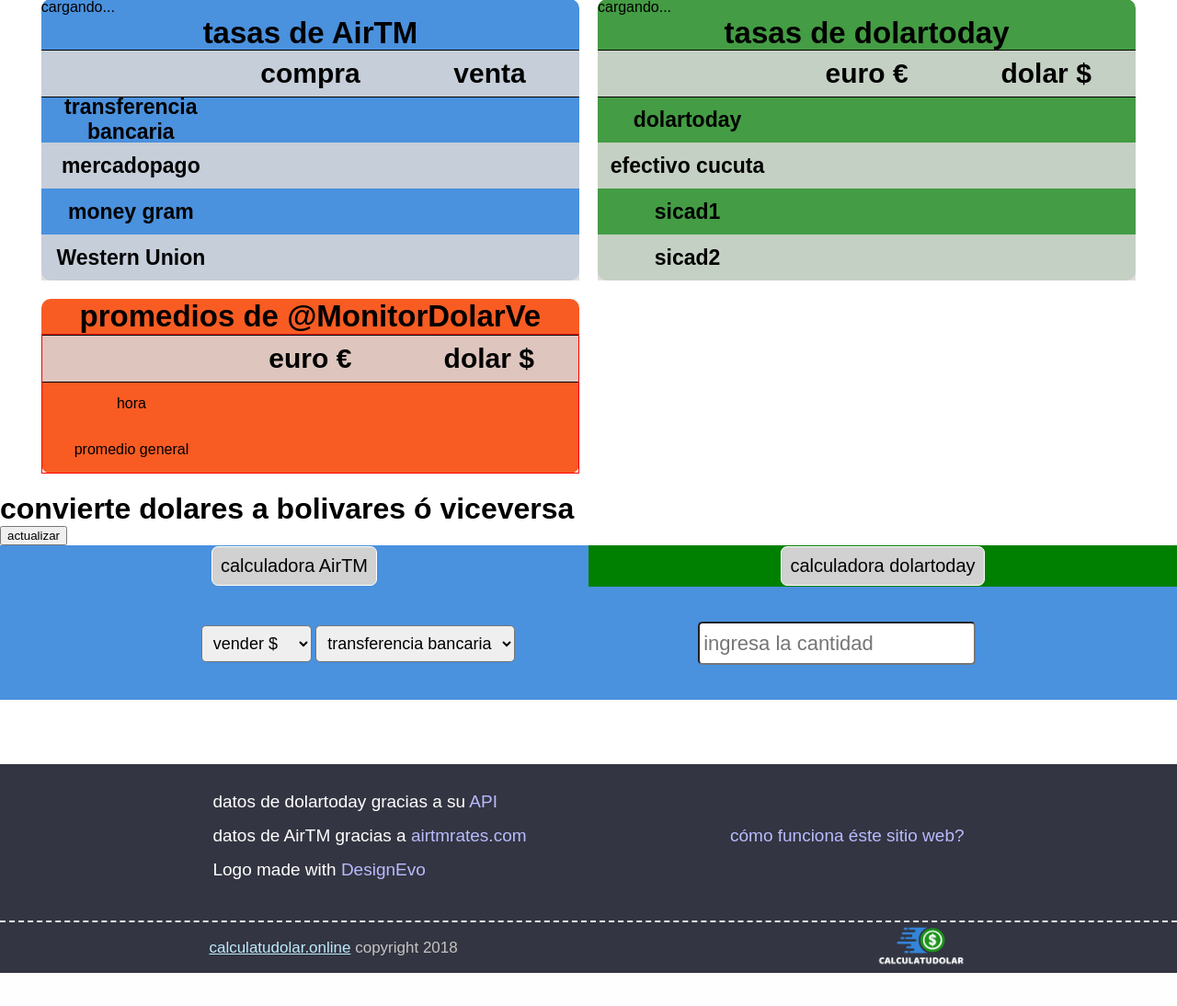
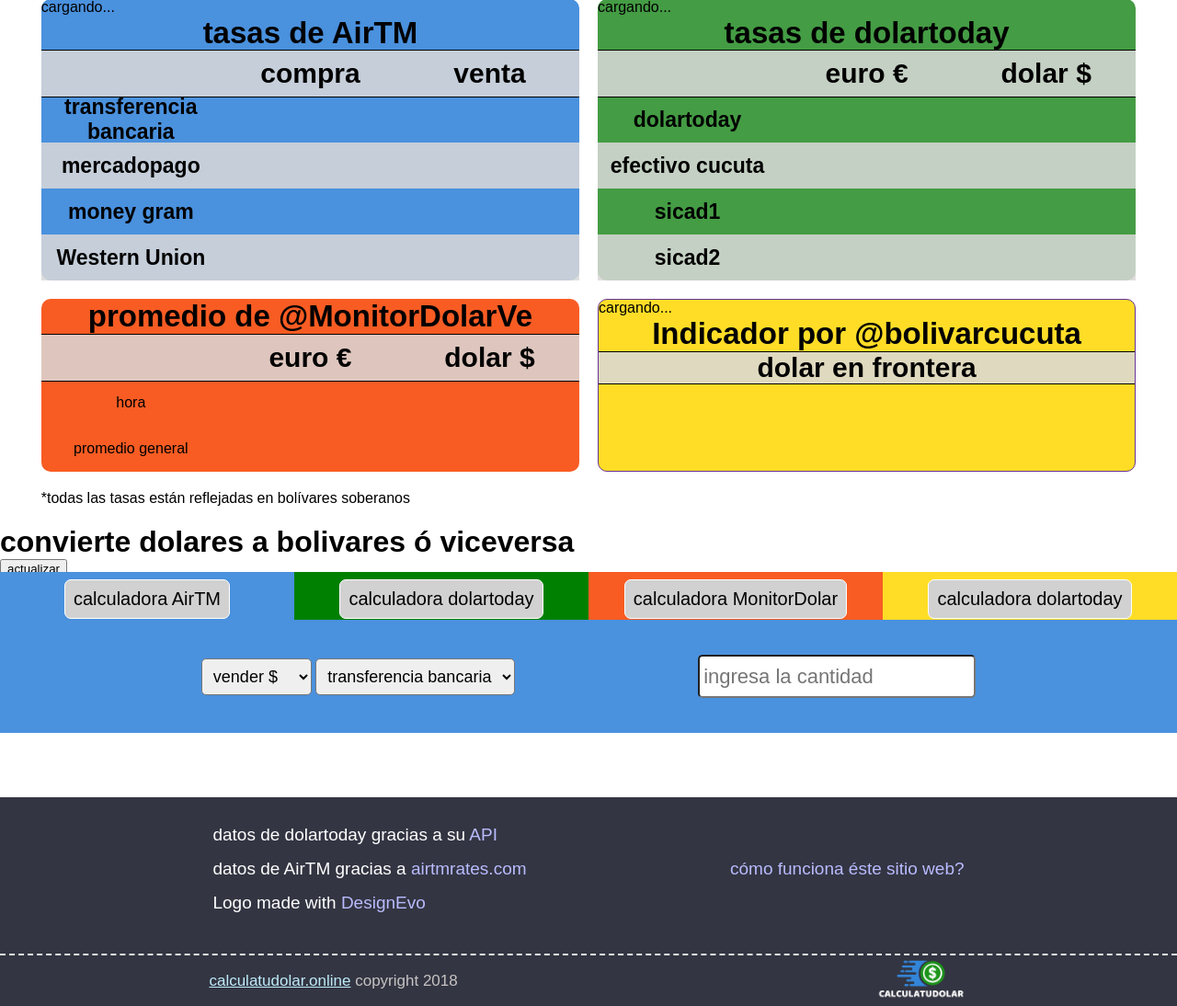
Before and after one commit to coxato/calculatudolar, a Django app: page / in a window 1280 px wide. Shown: the part 247-1341 px from the top of the page at 92% size. Before the commit the page ends 1305 px from the top, so only its background shows below. Run offline with Django 3.2, Linux system fonts and the light colour scheme; data that the repository does not hold is empty.

Commit message:
calculadoras y tasas listas, solo faltan mejoras visuales y detalles

```diff
--- a/calculatudolar/calculatudolar/urls.py
+++ b/calculatudolar/calculatudolar/urls.py
@@ -27,4 +27,5 @@
     path('admin/', admin.site.urls),
     path('',TemplateView.as_view(template_name = 'index.html'),name = 'welcome'),
     path('scraping',views.AjaxSoup,name = 'ajax_soup'),
+    path('scraping2',views.Bcucuta,name = 'Bcucuta'),
 ] + static(settings.MEDIA_URL, document_root = settings.MEDIA_ROOT)
--- a/calculatudolar/calculos/views.py
+++ b/calculatudolar/calculos/views.py
@@ -48,3 +48,24 @@
 
     print('esto es listo',listo)
     return HttpResponse(json.dumps(listo))
+
+
+def Bcucuta(request):
+    tasa = []
+    elementos = []
+    data = rq.get('https://twitter.com/bolivarcucuta')
+    text = data.text
+    soup = BeautifulSoup(text,'html.parser')
+    contenido = soup.select('.js-tweet-text-container')
+
+    print(len(contenido))
+    for div in contenido:
+        elementos.append(div.getText())
+
+    print(len(elementos))
+    for element in elementos:
+        if 'DOLAR EN FRONTERA' in element:
+            tasa.append(element)
+
+    print(tasa)
+    return HttpResponse(tasa)
--- a/calculatudolar/static/css/index.css
+++ b/calculatudolar/static/css/index.css
@@ -48,7 +48,10 @@
     margin-bottom: 7px;
     margin-top: 7px;
 }
-#botonToday,#botonAirtm{
+#botonToday,
+#botonAirtm,
+#botonMonitor,
+#botonBcucuta{
     background: rgb(209, 209, 209);
     transition: .3s;
     color: black;
@@ -60,6 +63,14 @@
 #botonAirtm:hover{
     background: #4a91de;
     color: white
+}
+#botonMonitor:hover{
+    background: rgb(248, 92, 35);
+    color: white;
+}
+#botonBcucuta:hover{
+    background: #ffdd27;
+    color: rgb(116, 115, 115);
 }
 
 /* ====================== tasas =================== */
@@ -78,15 +89,16 @@
 
 .tasas_principal_container{
     width: 93%;
-    /* border: 2px solid red; */
     display: grid;
     grid-gap: 20px;
     grid-template-columns: 1fr 1fr;
     padding: 20px 0;
-    /* height: 275px; */
 }
 
-.contenedorTasasToday,.contenedorTasasAirtm,.contenedor_de_tasas_monitor{
+.contenedorTasasToday,
+.contenedorTasasAirtm,
+.contenedor_de_tasas_monitor,
+.contenedor_tasa_Bcucuta{
     border-radius: 10px;
 }
 .contenedorTasasToday{
@@ -143,12 +155,11 @@
     font-size: 33px;
 }
 
-.tasaToday,.tasaAirtm,.tasaMonitor{
+.tasaToday,.tasaAirtm,.tasaMonitor,.tasasBcucuta{
     font-size: 20px;
 }
 /* =************tasa de monitor dolar*********= */
 .tasasMonitor{
-    border: 1px solid red;
     display: grid;
     grid-template-columns: repeat(3,1fr);
     grid-template-rows: repeat(3,50px);
@@ -163,6 +174,24 @@
     background: rgb(248, 92, 35);
 }
 
+/* bolivar cucuta ===============*/
+.contenedor_tasa_Bcucuta{
+    background: #ffdd27;
+    border: 1px solid rebeccapurple;
+}
+
+    .tasasBcucuta{
+        display: grid;
+        grid-template-columns: 1fr;
+        text-align: center;
+    }
+    .tasasBcucuta div{
+        width: 100%;
+    }
+    #tBcucuta{
+        font-size: 26px;
+        padding-top: 25px;
+    }
 
 
 .fondoTasa{
@@ -181,7 +210,6 @@
 /* ========================== calculadoras ========================= */
 
 .contenedor_principal_calculadoras{
-    /* border: 3px dashed red; */
     position: relative;
     width: 100%;
 }
@@ -193,12 +221,17 @@
     align-items: center;
     height: 45px;
 }
-.botonTodayCont,.botonAirtmCont{
-    width: 50%;
+.botonTodayCont,
+.botonAirtmCont,
+.botonMonitorCont,
+.botonBcucutaCont{
+    width: 100%;
     height: 100%;
     display: flex;
     justify-content: center;
     align-items: center;
+    color: black;
+    padding: 7px 0;
 }
 .botonTodayCont{
     background: green;
@@ -206,21 +239,32 @@
 .botonAirtmCont{
     background: #4a91de;
 }
+.botonMonitorCont{
+    background: rgb(248, 92, 35);
+}
+.botonBcucutaCont{
+    background: #ffdd27;
+}
 .contenedor_calculadoras{
-    /* border: 3px dashed blue; */
     width: 100%;
     height: auto;
     padding: 18px 0px;
     position: relative;
     background: #4a91de;
 }
-    .div_calc_today,.div_calc_airtm{
+    .div_calc_today,
+    .div_calc_airtm,
+    .div_calc_monitor,
+    .div_calc_Bcucuta{
         padding: 20px;
         display: none;
         justify-content: space-evenly;
         align-items: center;
     }
-        .div_calc_today input,.div_calc_airtm input{
+        .div_calc_today input,
+        .div_calc_airtm input,
+        .div_calc_monitor input,
+        .div_calc_Bcucuta input{
             height: 35px;
             width: 290px;
             border-radius: 5px;
--- a/calculatudolar/static/js/index.js
+++ b/calculatudolar/static/js/index.js
@@ -6,17 +6,23 @@
 let cambiarOrden = () => {
     orden = !orden
     if(eleccion == 1){calcularAirtm(cantidadAirtm.value)}
-    else{calcularToday(cantidadToday.value)}
+    else if(eleccion == 2){calcularToday(cantidadToday.value)}
+    else if(eleccion == 3){calcularMonitor(cantidadMonitor.value)}
+    else{calcularBcucuta(cantidadBcucuta.value)}
 };
 // ============== datos para usar ==============
-let cambiosToday = [];
-let cambiosAirtm = [];
-let cambiosMonitorDolar;
+let cambiosToday = [],
+cambiosAirtm = [],
+cambiosMonitorDolar = [],
+cambiosBcucuta;
+
 
 // mensaje de cargando
 let mensajeCargandoToday = document.getElementById('mensajeCargandoToday');
 let mensajeCargandoAirtm = document.getElementById('mensajeCargandoAirtm');
 let mensajeCargandoMonitorDolar = document.getElementById('mensajeCargandoMonitorDolar');
+let mensajeCargandoBcucuta = document.getElementById('mensajeCargandoBcucuta');
+
 // contenedor <div>  para la ayuda del usuario con airtm
 let descripcionAirtm = document.getElementById('ayuda_descriptiva');
 
@@ -39,6 +45,7 @@
     traerDataAirtm();
     traerDataToday();
     traerDataMonitor();
+    traerDataBcucuta();
     mostrarFecha();
 }
 
@@ -68,14 +75,15 @@
 
 
 
-
-
 // si se hace onchange se calcula de una vez
 function calcularOnchangeToday(){
     calcularToday(cantidadToday.value);
 }
 function calcularOnchangeAirtm(){
     calcularAirtm(cantidadAirtm.value);
+}
+function calcularOnchangeMonitor(){
+    calcularMonitor(cantidadMonitor.value);
 }
 
 // ======******===========************=============************======
@@ -84,7 +92,7 @@
 function cambiar_calculadoras(index){
     let seccionCalculadoras = document.querySelector('.contenedor_calculadoras');
 
-    let colors = ['green','#4a91de'];
+    let colors = ['green','#4a91de','rgb(248, 92, 35)','#ffdd27'];
     for(let i = 0; i < calculadorasDivs.length;i++){
         if(calculadorasDivs[i].className.includes('active')){
             calculadorasDivs[i].className = calculadorasDivs[i].className.replace('active','');
@@ -107,13 +115,30 @@
         cambiar_calculadoras(index);
         eleccion = 2
     }
+    else if(value === 'btnMonitor'){
+        cambiar_calculadoras(index);
+        eleccion = 3
+    }
+    else{
+        cambiar_calculadoras(index);
+        eleccion = 4
+    }
 }
 
 // =========================  obtener cantidad =========================
+//1
 let cantidadToday = document.getElementById('cantidadToday');
 cantidadToday.addEventListener('keyup',obtenerCantidadToday);
+//2
 let cantidadAirtm = document.getElementById('cantidadAirtm');
 cantidadAirtm.addEventListener('keyup',obtenerCantidadAirtm);
+//3
+let cantidadMonitor = document.getElementById('cantidadMonitor');
+cantidadMonitor.addEventListener('keyup',obtenerCantidadMonitor);
+//4
+let cantidadBcucuta = document.getElementById('cantidadBcucuta');
+cantidadBcucuta.addEventListener('keyup',obtenerCantidadBcucuta);
+//contenedor del resultado
 let muestraContainer = document.getElementById('mostrando');
 
 function obtenerCantidadToday(){
@@ -121,11 +146,16 @@
 }
 function obtenerCantidadAirtm(){
     calcularAirtm(this.value);
-
+}
+function obtenerCantidadMonitor(){
+    calcularMonitor(this.value);
+}
+function obtenerCantidadBcucuta(){
+    calcularBcucuta(this.value);
 }
 
 // ================= calcular dolar Today===================
-function formulaToday(orden,cifra,cambio){
+function formulaNormal(cifra,cambio){
     if(orden){//de usd$ a BS.s
         return cifra * cambio;
     }else{//de BS.s a usd$
@@ -148,28 +178,27 @@
     let opcion2 = document.getElementById('select2Today').value;
     if(opcion === 'dolar'){
         switch(opcion2){
-            case 'dolartoday': resultado = formulaToday(orden,cifra,cambioUSDToday); break;
-            case 'efectivo': resultado = formulaToday(orden,cifra,cambioUSDEfectivo);break;
-            case 'sicad1': resultado = formulaToday(orden,cifra,cambioUSDSicad1);break;
-            case 'sicad2': resultado = formulaToday(orden,cifra,cambioUSDSicad2);break;
+            case 'dolartoday': resultado = formulaNormal(cifra,cambioUSDToday); break;
+            case 'efectivo': resultado = formulaNormal(cifra,cambioUSDEfectivo);break;
+            case 'sicad1': resultado = formulaNormal(cifra,cambioUSDSicad1);break;
+            case 'sicad2': resultado = formulaNormal(cifra,cambioUSDSicad2);break;
         }
         divisa = '$';
     }else{  // si son euros lo que se quiere cambiar
         switch(opcion2){
-            case 'dolartoday': resultado = formulaToday(orden,cifra,cambioEURToday); break;
-            case 'efectivo': resultado = formulaToday(orden,cifra,cambioEUREfectivo);break;
-            case 'sicad1': resultado = formulaToday(orden,cifra,cambioEURSicad1);break;
-            case 'sicad2': resultado = formulaToday(orden,cifra,cambioEURSicad2);break;
+            case 'dolartoday': resultado = formulaNormal(cifra,cambioEURToday); break;
+            case 'efectivo': resultado = formulaNormal(cifra,cambioEUREfectivo);break;
+            case 'sicad1': resultado = formulaNormal(cifra,cambioEURSicad1);break;
+            case 'sicad2': resultado = formulaNormal(cifra,cambioEURSicad2);break;
         }
         divisa = '€';
 
     }
-    console.log('este es resultado en calculoToday',resultado);
 
     separarCifraYResultado(cifra,resultado,divisa)
 }
 // ================= calcular AirTM ===================
-function formulaAirtm(opcion,orden,cifra,cambio){
+function formulaAirtm(opcion,cifra,cambio){
  const comision = 0.30;
 
     // esta función retorna el calculo y el cambio con el que se
@@ -197,23 +226,49 @@
     let opcion2 = document.getElementById('select2Airtm').value;
     if(opcion === 'vender'){
         switch(opcion2){
-            case 'banco': resultado = formulaAirtm(opcion,orden,cifra,cambiosAirtm[0].venta);break;
-            case 'mercado': resultado = formulaAirtm(opcion,orden,cifra,cambiosAirtm[1].venta);break;
-            case 'money': resultado = formulaAirtm(opcion,orden,cifra,cambiosAirtm[2].venta);break;
-            case 'union': resultado = formulaAirtm(opcion,orden,cifra,cambiosAirtm[3].venta);break;
+            case 'banco': resultado = formulaAirtm(opcion,cifra,cambiosAirtm[0].venta);break;
+            case 'mercado': resultado = formulaAirtm(opcion,cifra,cambiosAirtm[1].venta);break;
+            case 'money': resultado = formulaAirtm(opcion,cifra,cambiosAirtm[2].venta);break;
+            case 'union': resultado = formulaAirtm(opcion,cifra,cambiosAirtm[3].venta);break;
         }
     }
     else{  // si se quiere comprar
         switch(opcion2){
-            case 'banco': resultado = formulaAirtm(opcion,orden,cifra,cambiosAirtm[0].compra);break;
-            case 'mercado': resultado = formulaAirtm(opcion,orden,cifra,cambiosAirtm[1].compra);break;
-            case 'money': resultado = formulaAirtm(opcion,orden,cifra,cambiosAirtm[2].compra);break;
-            case 'union': resultado = formulaAirtm(opcion,orden,cifra,cambiosAirtm[3].compra);break;
+            case 'banco': resultado = formulaAirtm(opcion,cifra,cambiosAirtm[0].compra);break;
+            case 'mercado': resultado = formulaAirtm(opcion,cifra,cambiosAirtm[1].compra);break;
+            case 'money': resultado = formulaAirtm(opcion,cifra,cambiosAirtm[2].compra);break;
+            case 'union': resultado = formulaAirtm(opcion,cifra,cambiosAirtm[3].compra);break;
         }
     }
     // ayuda al usuario con descripcion del calculo
                                         //para pasar el cambio
     ayudaAirtm(cifra,resultado[0],opcion,resultado[1])
+}
+
+// calcular MonitorDolar ===================
+function calcularMonitor(numeros){
+    let cifra = parseFloat(numeros);
+    let divisa = '';
+    let value = document.getElementById('select_monitor').value;
+    let resultado;
+    if(value === 'dolar'){
+        divisa = '$'
+        resultado = formulaNormal(cifra,cambiosMonitorDolar.dolar);
+    }else{
+        divisa = '€'
+        resultado = formulaNormal(cifra,cambiosMonitorDolar.euro);
+    }
+    separarCifraYResultado(cifra,resultado,divisa)
+
+}
+
+// calcular Bcucuta
+function calcularBcucuta(numeros){
+    let cifra = parseFloat(numeros);
+    let divisa = '$';
+    let resultado = formulaNormal(cifra,cambiosBcucuta)
+    separarCifraYResultado(cifra,resultado,divisa);
+
 }
 
 
@@ -279,7 +334,6 @@
     separados = decimales.split('.'),
     // enteros = los enteros a separar por comas
     enteros = [...separados[0]].reverse();
-    console.log(cantidad);
 
     let salida = [];//donde se iran guardando los valores ya separados
     let aux = '';// guarda en string de 3 en 3 cifras
@@ -310,18 +364,17 @@
 
 function dibujarCantidades(cifra,resultado,divisa){
     let simbolos;
-    orden ? simbolos = [divisa,'BS.s'] : simbolos = ['BS.s',divisa];
+    orden ? simbolos = [divisa,'Bs.S'] : simbolos = ['Bs.S',divisa];
     muestraContainer.innerHTML = `
     <div class="contenedor_resultado">
     <h1 class="resultado">${simbolos[0]} ${cifra} = ${simbolos[1]} ${resultado}</h1>
     <a class="cambiar_orden" onclick="cambiarOrden()">
         <p>Invertir el orden</p>
-        <img src="./flechas.svg" id="flechas">
+        <img src="../static/img/flechas.svg" id="flechas">
     </a>
     </div>
     `
 }
-
 
 // ==================función para traer data de dolartoday==================
 async function traerDataToday(){
@@ -380,6 +433,31 @@
     })
     .catch(err => manejoDeError(err,'monitorDolarVe'))
 }
+// traer datos de bolivar cucuta
+function traerDataBcucuta(){
+    fetch(urlBcucuta)
+    .then(response => response.text())
+    .then(txt => {
+        cambiosBcucuta = '';
+        let arr = txt.split('hoy')
+        arr.splice(0,1)
+        let lineas = arr[0].split('\n')
+        let separado = [],
+        tasaBcucuta;
+        for(const i of lineas){
+            if(i != ''){
+                separado.push(i)
+            }
+        }
+        tasaBcucuta = separado[2].split(' ')
+        tasaBcucuta = parseFloat(tasaBcucuta[0].replace(',','.'))
+        cambiosBcucuta = tasaBcucuta;
+        mensajeCargandoBcucuta.textContent = '';
+
+        dibujarTasaBcucuta(cambiosBcucuta);
+    })
+}
+
 
 // ===================== manejo de error =====================
 function manejoDeError(err,casaDeCambios){
@@ -450,9 +528,20 @@
         cuadros[i].textContent = valores[i];
         cuadrosFechas[i].textContent = fechas[i];
     }
+    // guardar la tasa numerica luego de pintar
+    cambiosMonitorDolar = {
+        'euro': parseFloat(separarTasa[0][1].split('BsS')),
+        'dolar': parseFloat(separarTasa[1][1].split('BsS'))
+    }
 }
 
+function dibujarTasaBcucuta(tasa){
+    document.getElementById('tasaBcucuta').innerHTML = `
+    <p id="tBcucuta">${tasa} Bs.S</p>
+    `
+}
 
 traerDataToday();
 traerDataAirtm();
 traerDataMonitor();
+traerDataBcucuta();
--- a/calculatudolar/templates/base.html
+++ b/calculatudolar/templates/base.html
@@ -1,5 +1,5 @@
 <!DOCTYPE html>
-<html lang="en">
+<html lang="es">
 <head>
     <meta charset="UTF-8">
     <meta name="viewport" content="width=device-width, initial-scale=1.0">
--- a/calculatudolar/templates/index.html
+++ b/calculatudolar/templates/index.html
@@ -61,7 +61,7 @@
 
             <div class="contenedor_de_tasas_monitor">
             <p class="mensajeCargando" id="mensajeCargandoMonitorDolar">cargando...</p>
-            <p class="titulo_categoria">promedios de @MonitorDolarVe</p>
+            <p class="titulo_categoria">promedio de @MonitorDolarVe</p>
                 <div class="tasasMonitor">
                     <div class="esp fondoTasa ctasa"></div>
                     <div class="E fondoTasa ctasa" >euro €</div>
@@ -74,6 +74,16 @@
                     <div class="tasaMonitor"></div>
                 </div>
             </div>
+
+            <div class="contenedor_tasa_Bcucuta">
+                <p class="mensajeCargando" id="mensajeCargandoBcucuta">cargando...</p>
+                <div class="titulo_categoria"> Indicador por @bolivarcucuta </div>
+                <div class="tasasBcucuta">
+                    <div class="fondoTasa ctasa">dolar en frontera</div>
+                    <div id="tasaBcucuta"></div>
+                </div>
+            </div>
+            <p>*todas las tasas están reflejadas en bolívares soberanos</p>
         </div>
 
 </section>
@@ -94,12 +104,18 @@
     <div class="botonTodayCont">
             <button id="botonToday" value="btnToday" onclick="seleccionPrincipal(this.value,0)">calculadora dolartoday</button>
     </div>
+    <div class="botonMonitorCont">
+        <button id="botonMonitor" value="btnMonitor" onclick="seleccionPrincipal(this.value,2)">calculadora MonitorDolar</button>
+    </div>
+    <div class="botonBcucutaCont">
+        <button id="botonBcucuta" value="btnBcucuta" onclick="seleccionPrincipal(this.value,3)">calculadora dolartoday</button>
+    </div>
+
 </div>
 
 <div class="contenedor_calculadoras">
-
+    <!-- ================== calculadora today ===============-->
     <div id class="div_calc_today calc">
-    <input type="number" placeholder="ingresa la cantidad" id="cantidadToday">
         <div class="select_calc_today">
             <select  id="select1" onchange="calcularOnchangeToday()">
                 <option value="dolar">dolar $</option>
@@ -111,9 +127,10 @@
                 <option value="sicad1">sicad1</option>
                 <option value="sicad2">sicad2</option>
             </select>
+            <input type="text" placeholder="ingresa la cantidad" id="cantidadToday">
         </div>
     </div>
-
+    <!-- ============   calculadora airtm ================  -->
     <div class="div_calc_airtm calc active">
             <div class="select_calc_airtm">
                 <select  id="select2" onchange="calcularOnchangeAirtm()">
@@ -127,9 +144,21 @@
                     <option value="union">Western Union</option>
                 </select>
             </div>
-    <input type="number" placeholder="ingresa la cantidad" id="cantidadAirtm">
+    <input type="text" placeholder="ingresa la cantidad" id="cantidadAirtm">
 
         </div>
+        <!-- ============== calculadora Monitor =============-->
+        <div class="div_calc_monitor calc">
+            <select id="select_monitor" onchange="calcularOnchangeMonitor()" >
+                <option value="dolar">Dolar $</option>
+                <option value="euro">Euro €</option>
+            </select>
+            <input type="text" placeholder="ingresa la cantidad" id="cantidadMonitor">
+        </div>
+        <!-- ============== calculadora Bcucuta ==============-->
+        <div class="div_calc_Bcucuta calc">
+                <input type="text" placeholder="ingresa la cantidad" id="cantidadBcucuta">
+            </div>
 </div>
 </section>
 
@@ -138,7 +167,8 @@
 
 {% load static %}
  <script>
-    let urlSoup = "{% url 'ajax_soup' %}"
+    let urlSoup = "{% url 'ajax_soup' %}";
+    let urlBcucuta = "{% url 'Bcucuta' %}";
 </script>
 <script src="{% static 'js/index.js' %}"></script>
 {% endblock page_content %}
```
